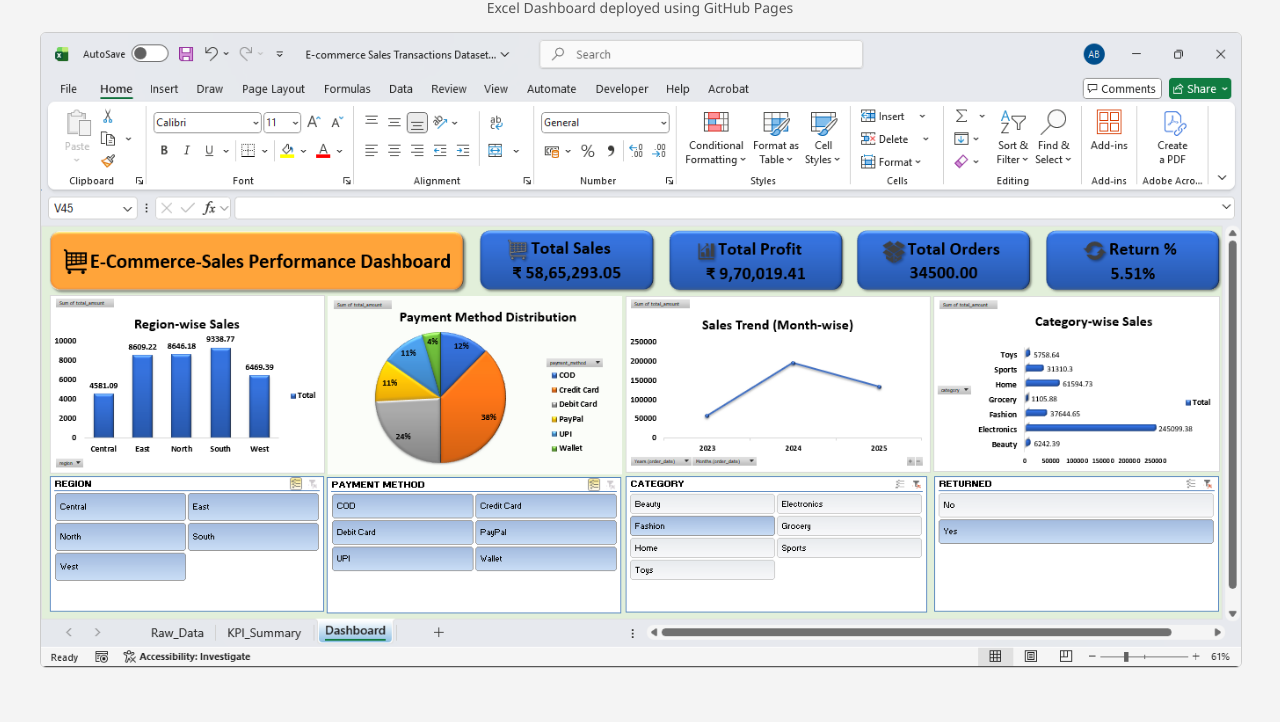
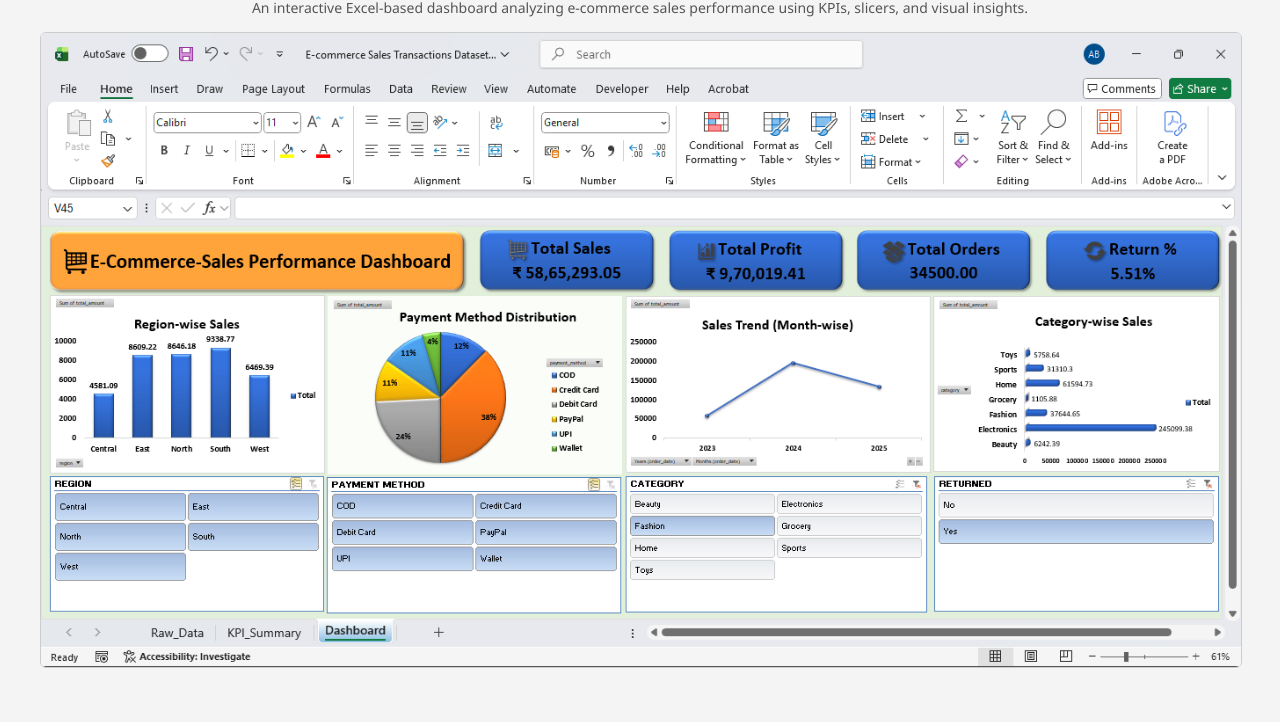
Before and after one commit to Akhil-Bollepally/E-commerce-Sales-Transactions-Dataset, a plain HTML site: page index.html in a window 1280 px wide. Shown: the part 78-800 px from the top of the page. Drawn offline with Linux system fonts and the light colour scheme; a web font is replaced by a local one.

Commit message:
Update subtitle for Excel Dashboard description

```diff
--- a/index.html
+++ b/index.html
@@ -143,7 +143,7 @@
   </div>
 
   <div class="subtitle">
-    Excel Dashboard deployed using GitHub Pages
+    An interactive Excel-based dashboard analyzing e‑commerce sales performance using KPIs, slicers, and visual insights.
   </div>
 
   <!-- IMAGE -->
```
